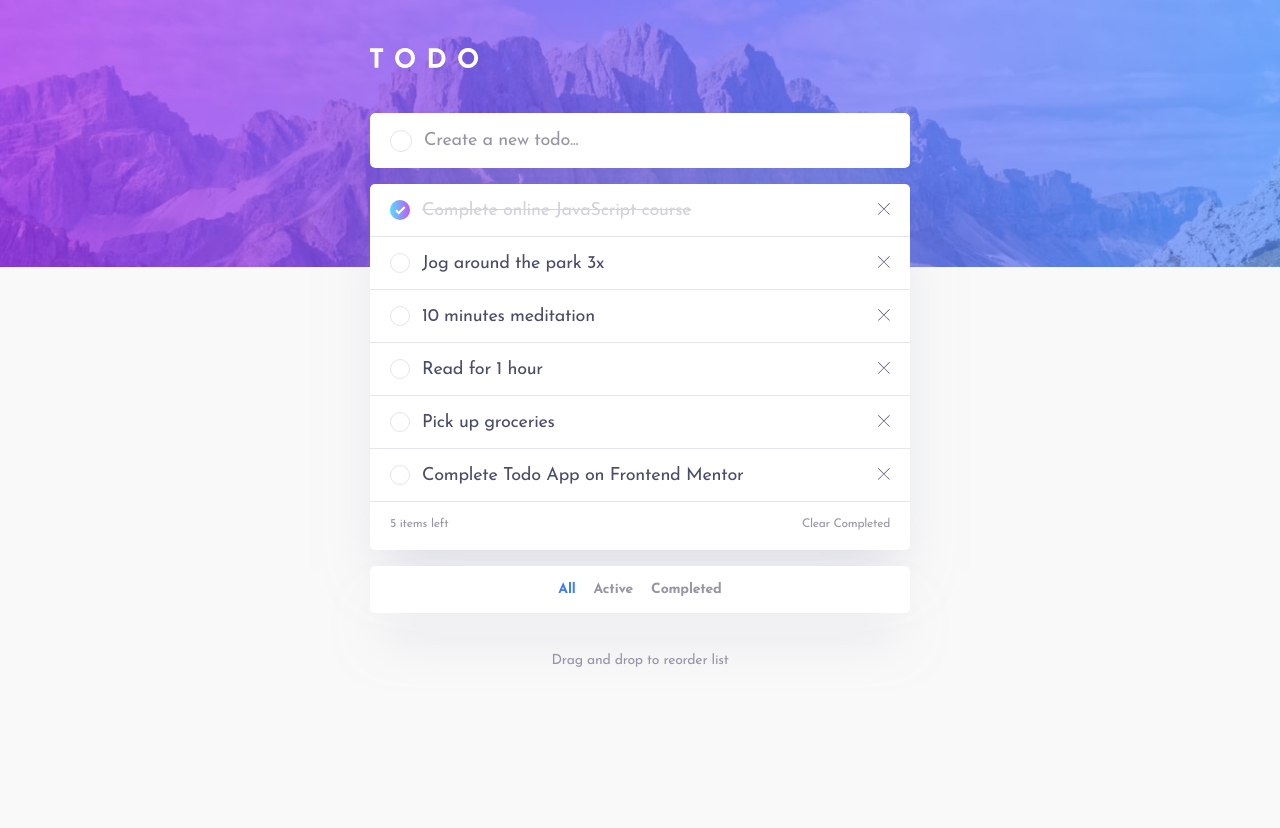
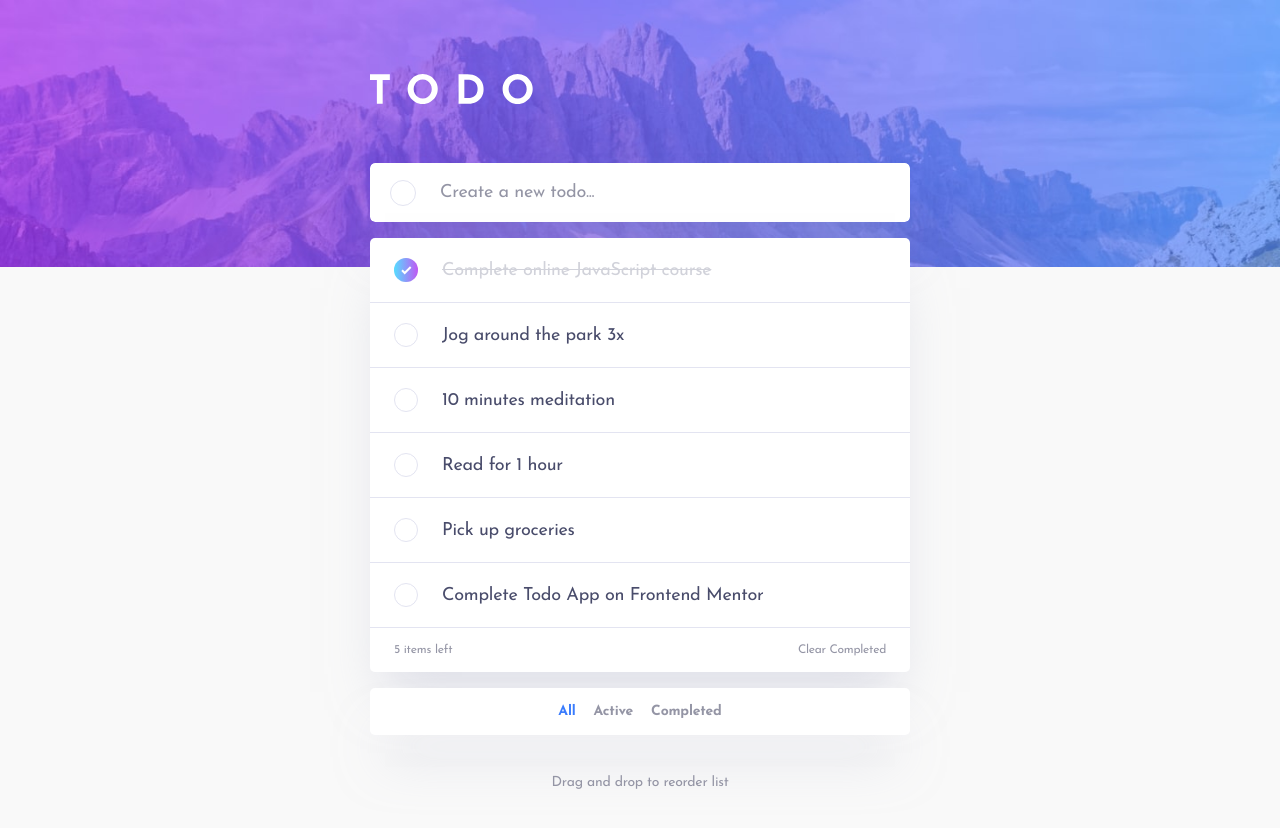
Before and after one commit to Orliland/todo-app, a React (Vite) app: page / in a window 1280 px wide. Shown: the top 828 px of the page. Before the commit the page ends 800 px from the top, so only its background shows below. Built offline with nearby package versions, Linux system fonts and the light colour scheme.

Commit message:
add task desktop styles

```diff
--- a/src/App.css
+++ b/src/App.css
@@ -14,6 +14,15 @@
   width: auto;
 }
 
+@media (min-width: 60rem) {
+  .header {
+    padding: 7.4rem 0 5.4rem;
+  }
+  .logo {
+    height: 3rem;
+  }
+}
+
 .footer {
   padding: 4rem 0 7.2rem;
 }
--- a/src/components/Input/input.css
+++ b/src/components/Input/input.css
@@ -31,6 +31,17 @@
   letter-spacing: var(--ls-s);
 }
 
+@media (min-width: 60rem) {
+  .input__icon {
+    width: 2.4rem;
+    height: 2.4rem;
+  }
+
+  .input__field {
+    padding: 2rem 2.4rem 2rem 7rem;
+  }
+}
+
 .input__field::placeholder {
   color: var(--gray);
 }
--- a/src/components/Task/task.css
+++ b/src/components/Task/task.css
@@ -9,6 +9,10 @@
   border-bottom: 0.1rem solid var(--border-gray);
 
   background-color: var(--white);
+}
+
+.task__label {
+  cursor: pointer;
 }
 
 /* Estilos para estadisticas y clear */
@@ -70,7 +74,42 @@
   background-color: transparent;
 }
 
+.task__delete:hover {
+  cursor: pointer;
+}
+
 .task__delete-icon {
   width: 1.2rem;
   aspect-ratio: 1/1;
 }
+
+@media (min-width: 60rem) {
+  .task {
+    gap: 2.4rem;
+
+    padding: 2rem 2.4rem;
+  }
+
+  .task__check {
+    width: 2.4rem;
+    height: 2.4rem;
+  }
+
+  .task__check:checked::before {
+    width: 2.4rem;
+    height: 2.4rem;
+  }
+
+  .task__delete {
+    display: none;
+    width: 1.8rem;
+  }
+
+  .task:hover .task__delete {
+    display: block;
+  }
+
+  .task:last-child {
+    padding: 1.6rem 2.4rem;
+  }
+}
```
